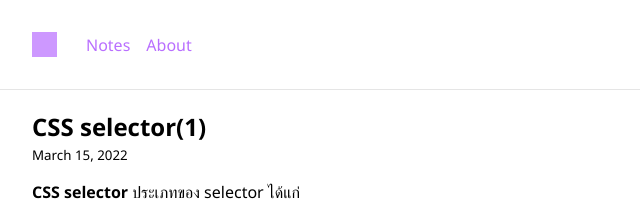
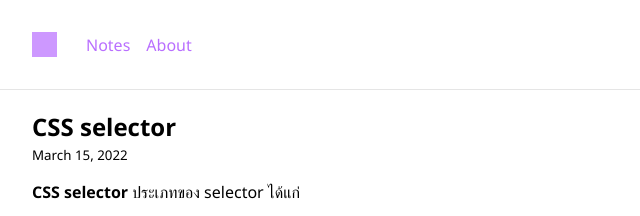
Before and after one commit to zirinya/zirinya.dev, a Gatsby site: page /css-selector/ in a window 1280 px wide. Shown: the top 216 px of the page, 224-864 px from the left. Built offline with nearby package versions, Linux system fonts and the light colour scheme; Gatsby itself is replaced by a stand-in of ours; some packages are replaced by stand-ins of ours.

Commit message:
accurate

```diff
--- a/blog/css-selector/css-selector.md
+++ b/blog/css-selector/css-selector.md
@@ -1,5 +1,5 @@
 ---
-title: "CSS selector(1)"
+title: "CSS selector"
 desc: "เนื่องจากตอนนี้ว่างงาน หลายวันมานี้เลยศึกษาเรื่องที่รู้อยู่แล้วและใช้มันบ่อยมาลองศึกษาให้ลึกขึ้นพบว่าตัวเองไม่รู้อะไรเลย ฮาฮ่า"
 tags: ["css"]
 date: 2022-03-15
```
